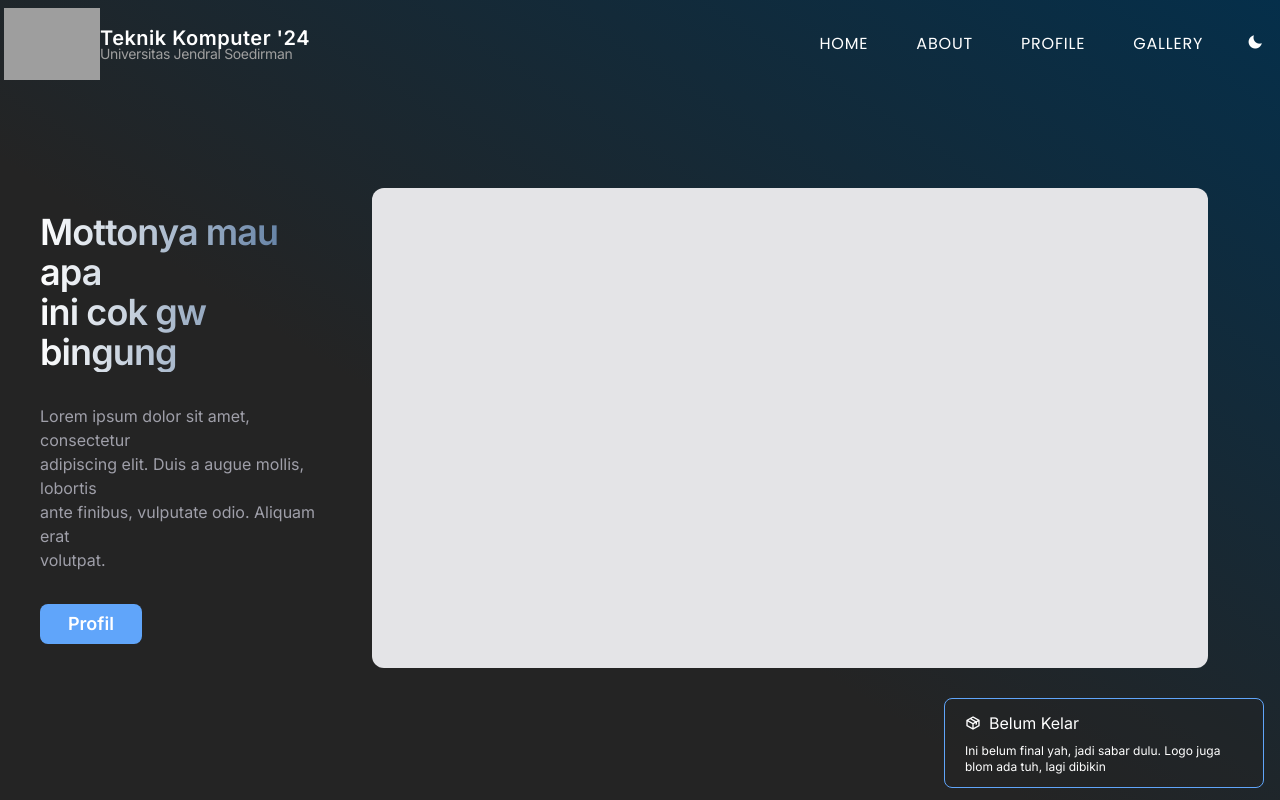
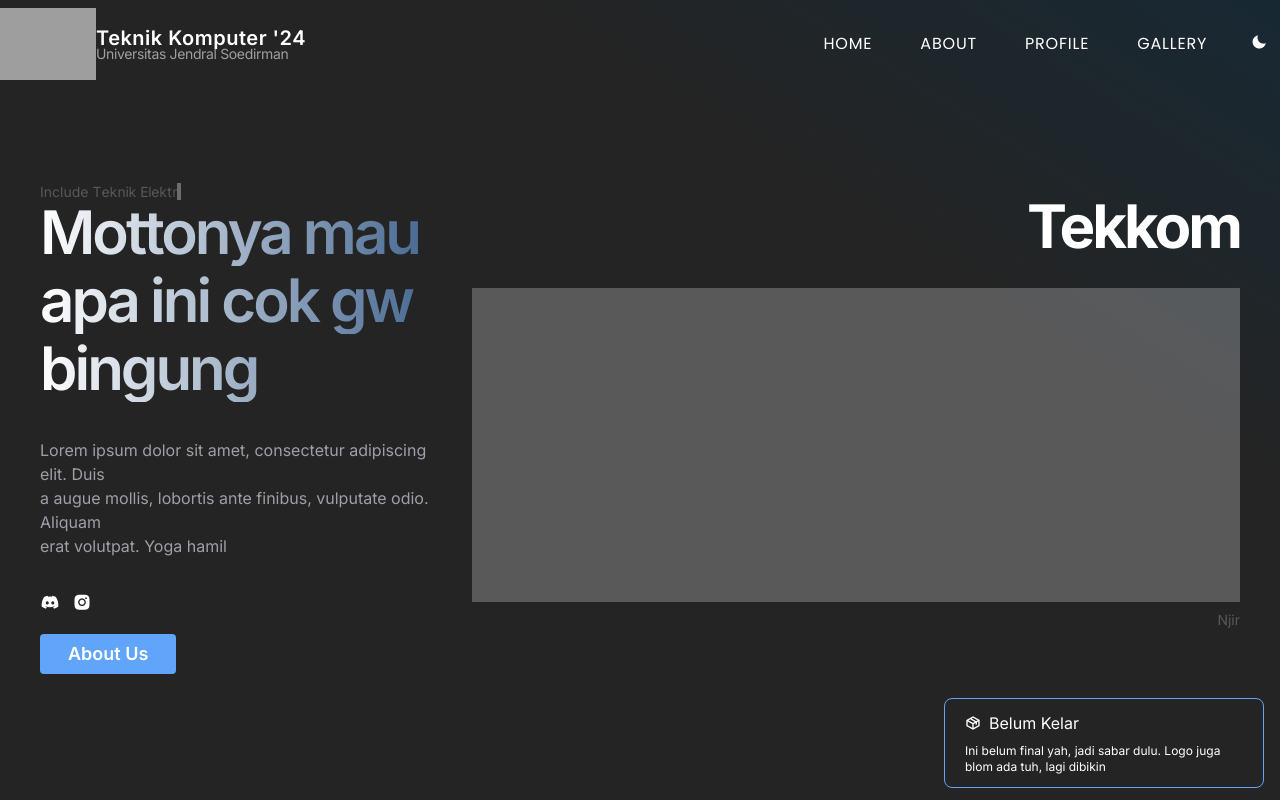
Before and after one commit to CrzxaExe/Project-Tekkom-24, a Vue app: page / in a window 1280 px wide. Built offline with nearby package versions, Linux system fonts and the light colour scheme; grey boxes are pictures that could not be loaded.

Commit message:
updating hero section

```diff
--- a/index.html
+++ b/index.html
@@ -20,7 +20,7 @@
     <title>Teknik Komputer '24 | Unsoed</title>
   </head>
   <body
-    class="dark:bg-linear-to-tr/srgb from-back-900 from-40% to-sky-950 min-h-screen dark:text-white text-black font-primary overflow-x-hidden relative"
+    class="dark:bg-back-900 dark:lg:bg-linear-to-tr/srgb from-back-900 from-70% to-sky-950/40 min-h-screen dark:text-white text-black font-primary overflow-x-hidden relative"
   >
     <div id="app"></div>
     <script type="module" src="/src/main.js"></script>
--- a/src/assets/main.css
+++ b/src/assets/main.css
@@ -2,6 +2,7 @@
 
 @theme {
   --color-back-200: #9f9f9f;
+  --color-back-700: #585858;
   --color-back-800: #464646;
   --color-back-900: #242424;
 
@@ -19,7 +20,7 @@ body {
 @custom-variant dark (&:where(.dark, .dark *));
 
 @utility section-screen {
-  @apply flex max-w-[115em] mx-auto w-full min-h-full px-5 md:px-6 lg:px-10 py-6 md:py-8 lg:py-12;
+  @apply flex max-w-[106em] mx-auto w-full min-h-full px-5 md:px-6 lg:px-10 py-6 md:py-8 lg:py-12;
 }
 
 @utility h-screen-minus-* {
@@ -35,5 +36,5 @@ body {
 }
 
 @utility nav-link-btn {
-  @apply w-full lg:w-fit px-5 py-1 lg:px-4 rounded-lg text-center transition-all duration-300 ease-in-out text-black dark:text-white hover:bg-white hover:text-black lg:hover:bg-transparent lg:hover:text-teal-500 active:bg-gray-600 active:text-gray-800 lg:active:bg-black dark:lg:active:bg-white lg:active:text-teal-700;
+  @apply w-full lg:w-fit px-5 py-1 lg:px-4 rounded-lg text-center transition-all duration-300 ease-in-out text-black dark:text-white hover:bg-white hover:text-black lg:hover:bg-transparent lg:hover:text-sky-500 active:bg-gray-600 active:text-gray-800 lg:active:bg-black dark:lg:active:bg-white lg:active:text-sky-700;
 }
--- a/src/components/Navbar.vue
+++ b/src/components/Navbar.vue
@@ -18,6 +18,7 @@ const toggleDarkMode = () => {
     document.documentElement.classList.toggle("dark");
 
     isDarkMode.value = !isDarkMode
+    toggleHamburger();
 }
 
 </script>
@@ -25,7 +26,7 @@ const toggleDarkMode = () => {
 <template>
     <header class="fixed mx-auto flex justify-center w-full z-[99] transition-all ease-in-out duration-300"
         :class="[scroll > 20 ? 'bg-back-900/80 shadow-lg' : 'bg-back-900/0']">
-        <div class="max-w-[110em] py-2 lg:py-2 w-full px-5 lg:px-1 flex flex-row justify-between items-center relative">
+        <div class="max-w-[110em] py-2 lg:py-2 w-full px-5 lg:px-0 flex flex-row justify-between items-center relative">
             <div class="flex flex-row items-center">
                 <div>
                     <Suspense>
--- /dev/null
+++ b/src/components/SocialMedia.vue
@@ -0,0 +1,32 @@
+<script setup>
+import { onMounted, ref } from 'vue';
+import { gsap } from "gsap";
+
+const sosmed = ref([
+    { icon: "bx bxl-discord-alt", link: "#" },
+    { icon: "bx bxl-instagram-alt", link: "#" },
+])
+
+onMounted(() => {
+    gsap.from("#sosmed-index", {
+        y: 50,
+        duration: 0.3,
+        delay: 0.32,
+    })
+    gsap.from(".sosmed-link", {
+        x: 50,
+        opacity: 0,
+        duration: 0.3,
+        delay: 0.42,
+        stagger: 0.06
+    })
+})
+</script>
+
+<template>
+    <ul class="text-xl mt-4 lg:mt-8 flex flex-row gap-3" id="sosmed-index">
+        <li v-for="(e, i) in sosmed" class="sosmed-link">
+            <a :href="e.link" :key="i"><i :class="e.icon"></i></a>
+        </li>
+    </ul>
+</template>
--- a/src/views/HomeView.vue
+++ b/src/views/HomeView.vue
@@ -2,14 +2,24 @@
 import { gsap } from 'gsap';
 import { SplitText } from 'gsap/all';
 import { onMounted } from 'vue';
+
+import SocialMedia from './../components/SocialMedia.vue'
 
 onMounted(() => {
   const prodi = new SplitText("#prodi", { type: "chars" });
   const motto = new SplitText("#motto", { type: "lines" });
   const desc = new SplitText("#desc", { type: "lines" });
 
+  const tkn1 = new SplitText("#tkn1", { type: "chars" });
+  const tkn2 = new SplitText("#tkn2", { type: "chars" });
+
+  const tl = gsap.timeline({
+    delay: 0.3,
+    repeat: -1
+  })
+
   prodi.chars.forEach(e => {
-    e.classList.add("bg-linear-to-b", "from-white", "from-30%", "to-white/20", "bg-clip-text", "text-transparent")
+    e.classList.add("bg-linear-to-b", "from-black", "dark:from-white", "from-30%", "to-black/40", "dark:to-white/20", "bg-clip-text", "text-transparent")
 
     gsap.from(e, {
       duration: 0.1,
@@ -25,7 +35,7 @@ onMounted(() => {
   })
 
   motto.lines.forEach(e => {
-    e.classList.add("bg-linear-to-r/srgb" , "from-black", "dark:from-white" ,"to-accent-300/50", "bg-clip-text" ,"text-transparent")
+    e.classList.add("bg-linear-to-r/srgb" , "from-black", "dark:from-white" ,"to-accent-300/50", "bg-clip-text" ,"text-transparent", "lg:leading-17", "tracking-tighterr")
 
     gsap.from(e, {
       y: 40,
@@ -35,7 +45,7 @@ onMounted(() => {
     })
   })
 
-desc.lines.forEach(e => {
+  desc.lines.forEach(e => {
     gsap.from(e, {
       y: 40,
       opacity: 0,
@@ -50,31 +60,100 @@ desc.lines.forEach(e => {
     duration: 0.5,
     delay: 0.42
   })
+
+  tkn1.chars.forEach(e => {
+    tl.from(e, {
+      width: 0,
+      opacity: 0,
+      duration: 0.15
+    })
+  })
+  tl.from(tkn1.chars[0], { duration: 1.2 })
+  tkn1.chars.reverse().forEach(e => {
+    tl.to(e, {
+      width: 0,
+      opacity: 0,
+      yoyo: true,
+      duration: 0.03
+    })
+  })
+
+  tkn2.chars.forEach(e => {
+    tl.from(e, {
+      width: 0,
+      opacity: 0,
+      duration: 0.17
+    })
+  })
+  tl.from(tkn2.chars[0], { duration: 1 })
+  tkn2.chars.reverse().forEach(e => {
+    tl.to(e, {
+      width: 0,
+      opacity: 0,
+      duration: 0.03
+    })
+  })
+
+  gsap.from("#typ", {
+    opacity: 0.5,
+    duration: 0.7,
+    repeat: -1,
+    yoyo: true,
+  })
+
+  gsap.from("#impr", {
+    y: 42,
+    opacity: 0,
+    delay: 0.2,
+    duration: 0.4
+  })
+  gsap.from(".left-anim-hero", {
+    x: 52,
+    opacity: 0,
+    delay: 0.2,
+    duration: 0.4,
+    stagger: 0.1
+  })
 })
 </script>
 
 <template>
     <section class="h-screen-minus-26 lg:h-screen-minus-22 section-screen flex flex-col lg:flex-row lg:justify-center lg:items-center">
-      <div class="flex-col w-full lg:w-1/4">
+      <div class="flex-col w-full lg:w-1/3">
         <div class="small-only">
           <h1 class="text-3xl font-bold inline-block" id="prodi">Teknik Komputer</h1>
           <h3 class="text-sm text-back-200 tracking-wider" id="angkatan">2024</h3>
         </div>
 
         <div class="mt-10 lg:mt-0">
-          <h2 class="text-3xl lg:text-4xl tracking-tight font-semibold w-[85%] lg:w-full" id="motto">Mottonya mau apa ini cok gw bingung</h2>
-          <p class="mt-4 lg:mt-8 text-zinc-400" id="desc">Lorem ipsum dolor sit amet, consectetur adipiscing elit. Duis a augue mollis, lobortis ante finibus, vulputate odio. Aliquam erat volutpat.</p>
+          <h6 class="text-sm text-back-700">
+            Include
+            <div class="inline-block">
+              <span id="tkn1">Informatika</span>
+              <span id="tkn2">Teknik Elektro</span>
+            </div>
+            <span class="w-[1px] min-h-[4px] px-[2px] bg-black/50 dark:bg-white/50" id="typ"></span>
+          </h6>
+          <h2 class="text-4xl lg:text-6xl tracking-tighter font-semibold w-[85%] lg:w-full py-[4px] -mt-2" id="motto">Mottonya mau apa ini cok gw bingung</h2>
+          <p class="mt-4 lg:mt-8 text-zinc-400" id="desc">Lorem ipsum dolor sit amet, consectetur adipiscing elit. Duis a augue mollis, lobortis ante finibus, vulputate odio. Aliquam erat volutpat. Yoga hamil</p>
         </div>
 
-        <div class="mt-4 lg:mt-8 lg:text-lg inline-flex flex-row gap-3" id="hero-btn">
+        <SocialMedia />
+
+        <div class="mt-2 lg:mt-4 lg:text-lg inline-flex flex-row gap-3" id="hero-btn">
           <a
             href="#"
-            class="bg-accent-300 px-5 lg:px-7 py-1.5 rounded-lg relative w-full font-semibold overflow-hidden transition-all duratino-300 ease-in-out hover:bg-white hover:text-back-900 active:bg-back-800 active:text-white"
-          >Profil</a>
+            class="bg-accent-300 px-5 lg:px-7 py-1.5 rounded-sm relative w-full font-semibold overflow-hidden transition-all duratino-300 ease-in-out hover:bg-black dark:hover:bg-white hover:text-white dark:hover:text-back-900 active:bg-back-800 active:text-white"
+          >About Us</a>
           </div>
         </div>
-        <div class="flex-col w-full lg:w-3/4 py-3 lg:py-7 px-2 lg:px-8">
-          <div class="min-w-full lg:min-h-[60vh] bg-zinc-200 rounded-xl"></div>
+        <div class="flex-col w-full lg:w-2/3 py-3 lg:py-9 pl-2 lg:pl-8">
+          <div class="min-w-full lg:min-h-[60vh] rounded-xl flex flex-col lg:items-end">
+            <h1 class="text-4xl lg:text-6xl font-bold tracking-tighter hidden lg:block mt-2" id="impr">Tekkom</h1>
+
+            <div class="bg-zinc-300/30 w-full lg:min-h-[39.3vh] mt-4 lg:mt-8 left-anim-hero"></div>
+            <span class="text-back-700 text-sm mt-2 left-anim-hero">Njir</span>
+          </div>
           <!-- <img
           src="https://komputer.ft.unsoed.ac.id/assets/upload/image/Copy_of_IMG_4646_(2).jpg"
           alt="test"
```
